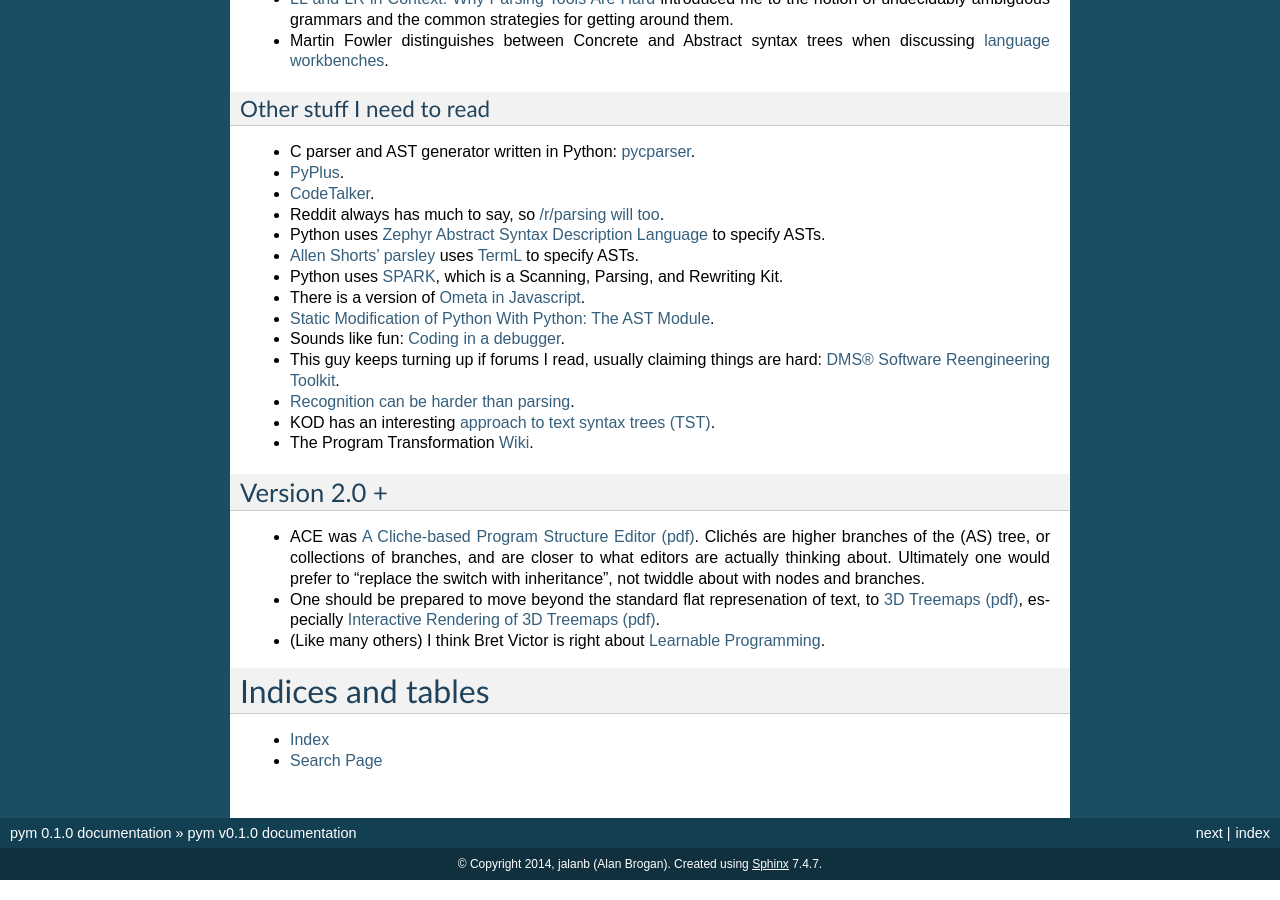
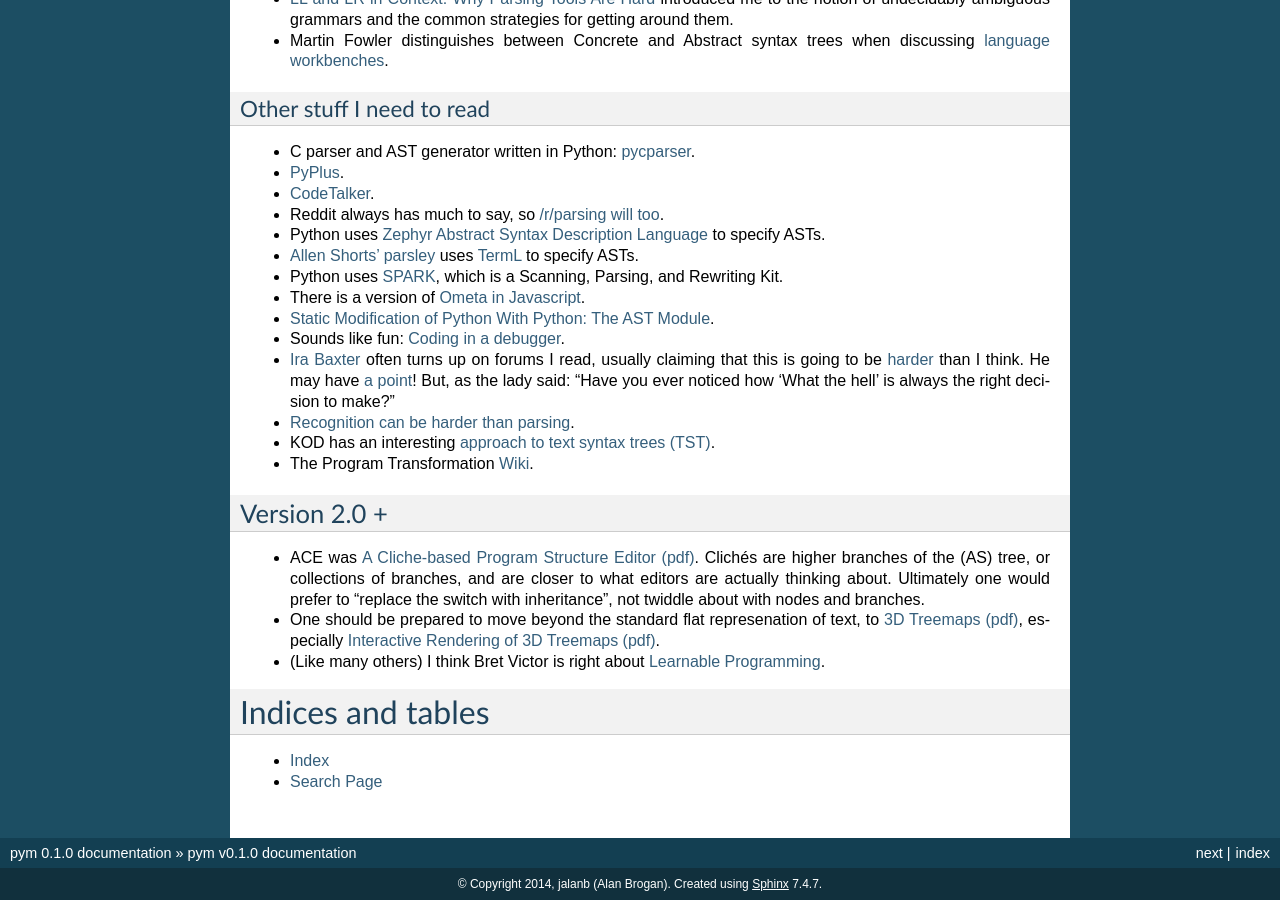
Before and after one commit to jalanb/pym, a Sphinx documentation site: the page built from docs/index.rst, in a window 1280 px wide and 900 px high, scrolled down 1395 px. Built offline with Sphinx 7.4.7, drawn with Linux system fonts in a browser that asks for light colours; formulas are drawn with MathJax 3.

Commit message:
All due credit to the CEO and The Actress

```diff
--- a/docs/index.rst
+++ b/docs/index.rst
@@ -79,7 +79,7 @@
 * There is a version of `Ometa in Javascript <http://b-studios.github.io/ometa-js/>`_.
 * `Static Modification of Python With Python: The AST Module <http://blueprintforge.com/blog/2012/02/27/static-modification-of-python-with-python-the-ast-module/>`_.
 * Sounds like fun: `Coding in a debugger <http://msinilo.pl/blog/?p=965>`_.
-* This guy keeps turning up if forums I read, usually claiming things are hard: `DMS® Software Reengineering Toolkit <http://www.semanticdesigns.com/Products/DMS/DMSToolkit.html>`_.
+* `Ira Baxter <http://www.semanticdesigns.com/Company/People/idbaxter/index.html>`_ often turns up on forums I read, usually claiming that this is going to be `harder <http://stackoverflow.com/a/3460977/500942>`_ than I think. He may have `a point <http://www.semanticdesigns.com/Products/DMS/LifeAfterParsing.html>`_! But, as the lady said: "Have you ever noticed how 'What the hell' is always the right decision to make?"
 * `Recognition can be harder than parsing <http://www.academia.edu/798690/Recognition_can_be_harder_than_parsing>`_.
 * KOD has an interesting `approach to text syntax trees (TST) <https://github.com/rsms/kod/wiki/Text-parser-2>`_.
 * The Program Transformation `Wiki <http://www.program-transformation.org/>`_.
```
